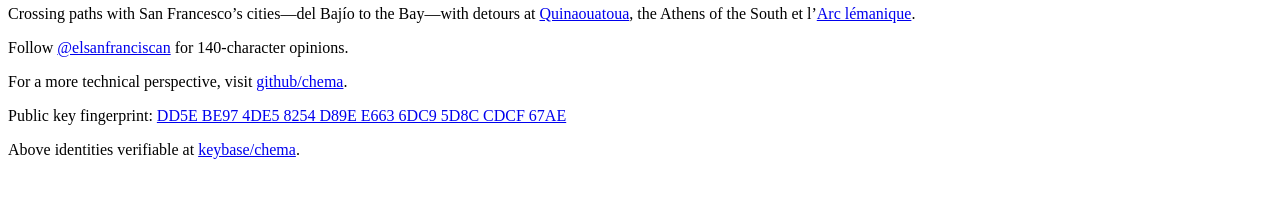
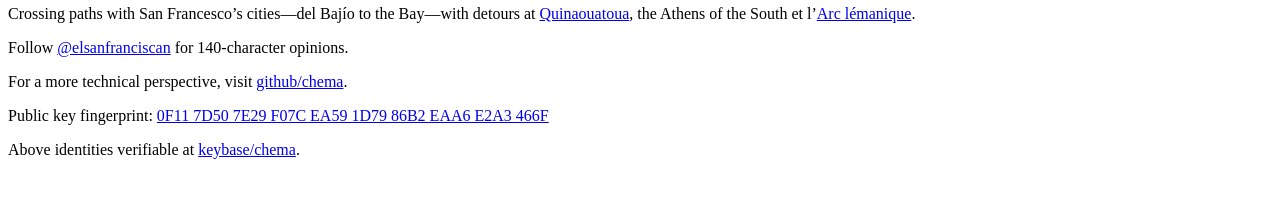
Before and after one commit to chema/sanfranciscan, a Jekyll site: the page built from about.md, in a window 1280 px wide. Shown: the part 289-487 px from the top of the page. Built offline with Jekyll 4.4.1, drawn with Linux system fonts in a browser that asks for light colours; comment, search, counter and statistics services are not loaded.

Commit message:
Updated GPG key fingerprint

```diff
--- a/about.md
+++ b/about.md
@@ -10,6 +10,6 @@ Follow [@elsanfranciscan](https://twitter.com/elsanfranciscan) for 140-character
 
 For a more technical perspective, visit [github/chema](https://github.com/chema).
 
-Public key fingerprint: [DD5E BE97 4DE5 8254 D89E  E663 6DC9 5D8C CDCF 67AE](https://pgp.mit.edu/pks/lookup?op=vindex&fingerprint=on&search=0x6DC95D8CCDCF67AE)
+Public key fingerprint: [0F11 7D50 7E29 F07C EA59 1D79 86B2 EAA6 E2A3 466F](https://pgp.mit.edu/pks/lookup?op=vindex&search=0x86B2EAA6E2A3466F)
 
 Above identities verifiable at [keybase/chema](https://keybase.io/chema).
```
